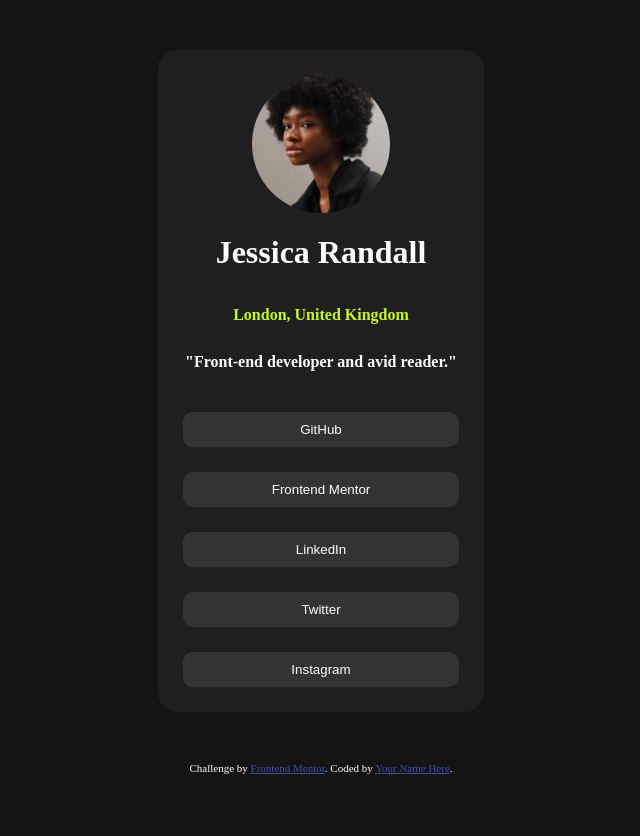
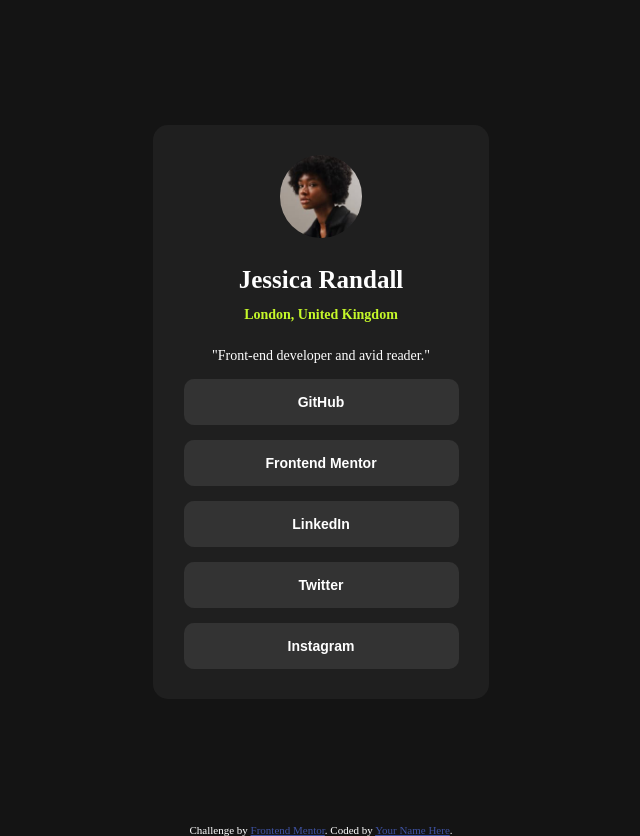
Before and after one commit to faridlakbar/challagesociallinkprofile, a plain HTML site: page index.html in a window 1280 px wide. Shown: the whole page, without its empty margins (319-959 px from the left). Before the commit the page ends 800 px from the top, so only its background shows below. Drawn offline with Linux system fonts and the light colour scheme.

Commit message:
jadi sedikit lagi

```diff
--- a/index.html
+++ b/index.html
@@ -16,9 +16,11 @@
 
     <!-- Feel free to remove these styles or customise in your own stylesheet 👍 -->
     <style>
+      @import url("https://fonts.googleapis.com/css2?family=Inter:wght@100..900&display=swap");
       body {
         background: hsl(0, 0%, 8%);
         color: hsl(0, 0%, 100%);
+        font-size: 14px;
         margin: 0;
         padding: 0;
         display: flex;
@@ -30,30 +32,43 @@
         display: flex;
         flex-direction: column;
         align-items: center;
-        margin: 50px;
-        padding: 25px;
-        border-radius: 20px;
+        margin: 125px;
+        padding: 30px;
+        border-radius: 15px;
+      }
+      h1 {
+        padding-top: 25px;
+        font-size: 25px;
+        font-weight: 700;
+        margin-block: 3px;
       }
       h2 {
+        margin-top: 10px;
+        font-weight: 600;
         color: hsl(75, 94%, 57%);
       }
       h2,
-      h3 {
-        font-size: 1rem;
+      p {
+        font-size: 14px;
+      }
+      p {
+        margin-bottom: 0;
       }
       img {
         margin-inline: 50px;
-        width: 50%;
+        width: 30%;
         border-radius: 100px;
       }
       button {
         background-color: hsl(0, 0%, 20%);
         color: hsl(0, 0%, 100%);
+        font-size: 14px;
+        font-weight: 700;
         border-radius: 10px;
         border-style: none;
-        width: 100%;
-        padding: 10px;
-        margin-top: 25px;
+        width: 275px;
+        padding: 15px;
+        margin-top: 15px;
       }
       .attribution {
         font-size: 11px;
@@ -69,7 +84,7 @@
       <img src="./assets/images/avatar-jessica.jpeg" alt="" />
       <h1>Jessica Randall</h1>
       <h2>London, United Kingdom</h2>
-      <h3>"Front-end developer and avid reader."</h3>
+      <p>"Front-end developer and avid reader."</p>
       <button>GitHub</button>
       <button>Frontend Mentor</button>
       <button>LinkedIn</button>
```
Also changed, not shown: package.json (deleted, +0 -19 lines).
